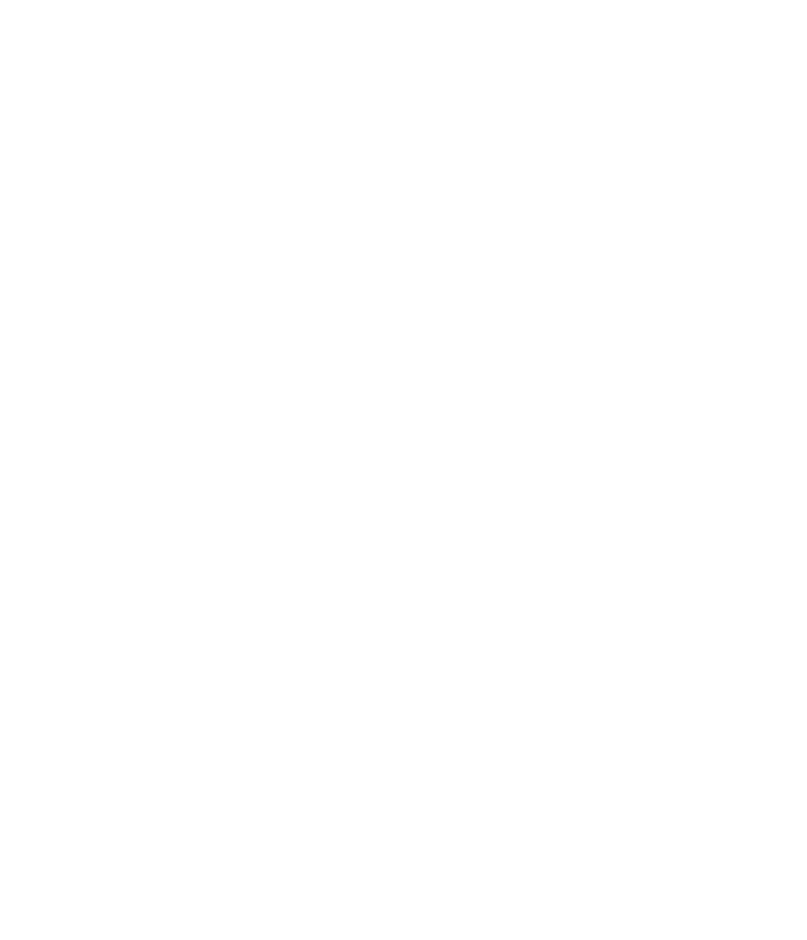
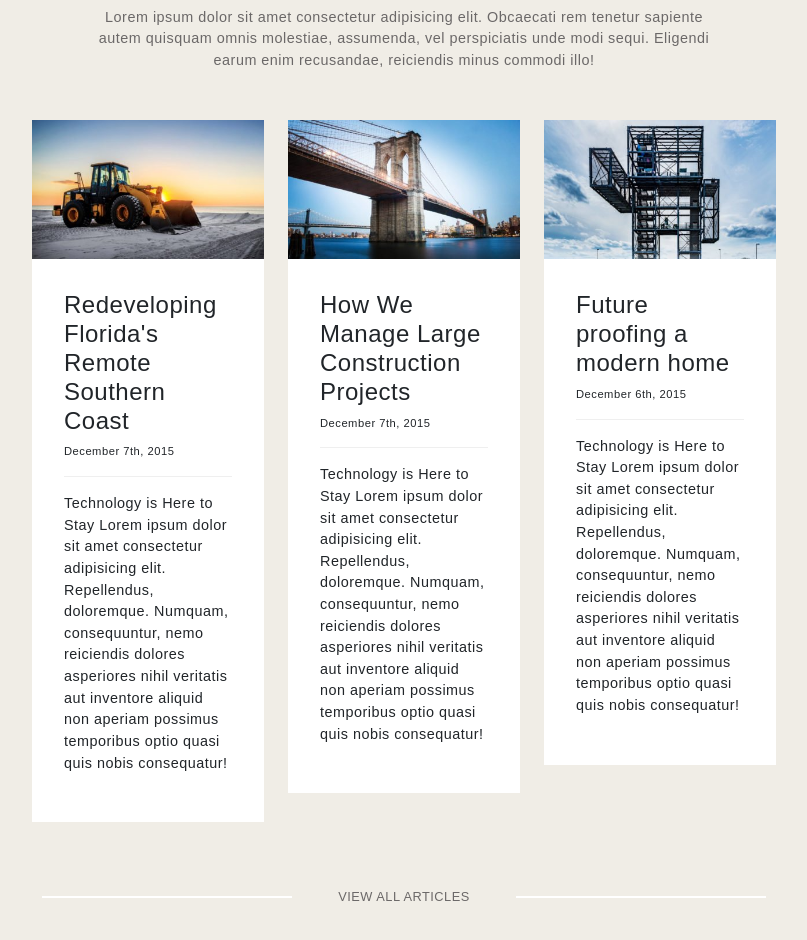
Before and after one commit to andreamorandi/proj-html-vuejs, a Vue app: page / in a window 1280 px wide. Shown: the part 4000-4940 px from the top of the page, without its empty margins (236-1043 px from the left). Before the commit the page ends 3843 px from the top, so only its background shows below. Built offline with nearby package versions, Linux system fonts and the light colour scheme.

Commit message:
News e Article

```diff
--- a/src/components/AppMain.vue
+++ b/src/components/AppMain.vue
@@ -6,6 +6,7 @@
 import Works from "./Works.vue";
 import Values from "./Values.vue";
 import Testimonials from "./Testimonials.vue";
+import News from "./News.vue";
 
 export default {
     name: "AppMain",
@@ -16,7 +17,8 @@
         Numbers,
         Works,
         Values,
-        Testimonials
+        Testimonials,
+        News
     },
 };
 </script>
@@ -30,6 +32,7 @@
         <Works />
         <Values />
         <Testimonials />
+        <News />
     </main>
 </template>
 
--- /dev/null
+++ b/src/components/Article.vue
@@ -0,0 +1,44 @@
+<script>
+export default {
+    name: "Article",
+    props: {
+        article: Object
+    },
+    methods: {
+        getImagePath(imageName) {
+            return new URL(`../assets/img/${imageName}`, import.meta.url).href;
+        },
+    },
+}
+</script>
+
+<template>
+    <div class="image-wrapper">
+        <img :src="getImagePath(article.image)" alt="article image">
+    </div>
+    <div class="article">
+        <h2>{{ article.title }}</h2>
+        <p>{{ article.date }}</p>
+        <hr>
+        <p>{{ article.content }}</p>
+    </div>
+</template>
+
+<style lang="scss" scoped>
+.image-wrapper {
+    img {
+        width: 100%;
+    }
+}
+.article {
+    text-align: left;
+    padding: 2rem;
+    background-color: white;
+    hr {
+        color: silver;
+    }
+    p:first-of-type {
+        font-size: .7rem;
+    }
+}
+</style>
--- /dev/null
+++ b/src/components/News.vue
@@ -0,0 +1,84 @@
+<script>
+import Article from "./Article.vue";
+
+export default {
+    name: "News",
+    components: {
+        Article
+    },
+    data() {
+        return {
+            articles: [
+                {
+                    title: "Redeveloping Florida's Remote Southern Coast",
+                    date: "December 7th, 2015",
+                    content: "Technology is Here to Stay Lorem ipsum dolor sit amet consectetur adipisicing elit. Repellendus, doloremque. Numquam, consequuntur, nemo reiciendis dolores asperiores nihil veritatis aut inventore aliquid non aperiam possimus temporibus optio quasi quis nobis consequatur!",
+                    image: "news-1.jpg"
+                },
+                {
+                    title: "How We Manage Large Construction Projects",
+                    date: "December 7th, 2015",
+                    content: "Technology is Here to Stay Lorem ipsum dolor sit amet consectetur adipisicing elit. Repellendus, doloremque. Numquam, consequuntur, nemo reiciendis dolores asperiores nihil veritatis aut inventore aliquid non aperiam possimus temporibus optio quasi quis nobis consequatur!",
+                    image: "news-2.jpg"
+                },
+                {
+                    title: "Future proofing a modern home",
+                    date: "December 6th, 2015",
+                    content: "Technology is Here to Stay Lorem ipsum dolor sit amet consectetur adipisicing elit. Repellendus, doloremque. Numquam, consequuntur, nemo reiciendis dolores asperiores nihil veritatis aut inventore aliquid non aperiam possimus temporibus optio quasi quis nobis consequatur!",
+                    image: "news-3.jpg"
+                },
+            ],
+        };
+    },
+}
+</script>
+
+<template>
+    <section class="news-section">
+        <div class="section-heading">
+            <div class="ms_container-sm">
+                <h2>Latest News</h2>
+                <p>Lorem ipsum dolor sit amet consectetur adipisicing elit. Obcaecati rem tenetur sapiente autem quisquam omnis molestiae, assumenda, vel perspiciatis unde modi sequi. Eligendi earum enim recusandae, reiciendis minus commodi illo!</p>
+            </div>
+        </div>
+        <div class="articles">
+            <div class="ms_container-md">
+                <div class="container-fluid">
+                    <div class="row row-cols-1 row-cols-md-2 row-cols-xl-3 g-4">
+                        <div class="col" v-for="(article, index) in articles" :key="index">
+                            <Article :article="article" />
+                        </div>
+                    </div>
+                </div>
+            </div>
+        </div>
+        <div class="section-footer">
+            <span>VIEW ALL ARTICLES</span>
+        </div>
+    </section>
+</template>
+
+<style lang="scss" scoped>
+@use "../styles/partials/mixins" as *;
+@use "../styles/partials/variables" as *;
+.news-section {
+    padding-top: 3rem;
+    padding-bottom: 5rem;
+    background-color: $pampas;
+    .section-heading {
+        padding-top: 1.5rem;
+    }
+    .articles {
+        padding-top: 2rem;
+        padding-bottom: 4rem;
+    }
+    .section-footer {
+        span {
+            &::before,
+            &::after {
+                background-color: white;
+            }
+        }
+    }
+}
+</style>
--- a/src/components/TestimonialsSlider.vue
+++ b/src/components/TestimonialsSlider.vue
@@ -34,7 +34,7 @@
 
 <template>
     <div class="testimonial" @mouseover="upSlide = true" @mouseleave="upSlide = false">
-        <img :src="getImagePath(slides[currentSlide].image)" alt="">
+        <img :src="getImagePath(slides[currentSlide].image)" :alt="`${slides[currentSlide].user} image`">
         <p>{{ `"${slides[currentSlide].phrase}"` }}</p>
         <h6>{{ `${slides[currentSlide].user} &middot; ${slides[currentSlide].state}` }}</h6>
         <div class="circles">
```
